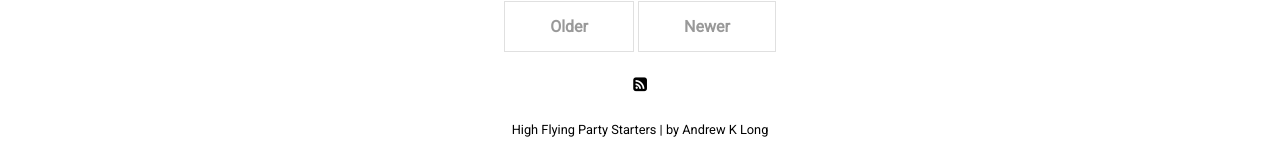
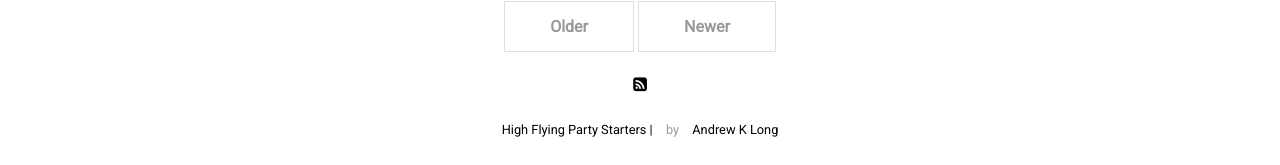
Before and after one commit to highflyingpartystarters/highflyingpartystarters.github.io, a Jekyll site: the page built from index.html, in a window 1280 px wide and 1068 px high. Shown: the part 900-1065 px from the top of the window. Built offline with Jekyll 4.4.1, drawn with Linux system fonts in a browser that asks for light colours; nearby versions of some CDN libraries; the list of posts is cut into pages by our own code.

Commit message:
added author link to www.andrewklong.com

```diff
--- a/_config.yml
+++ b/_config.yml
@@ -17,6 +17,7 @@ sass:
 title:		           "High Flying Party Starters"
 description:	       ""
 author:              "Andrew K Long"
+authorurl:           "https://www.andrewklong.com"
 
 # RSS 2.0 can be used instead of Atom by uncommenting following two lines
 #feed:
--- a/_includes/footer.html
+++ b/_includes/footer.html
@@ -2,5 +2,5 @@
   {% for item in site.data.settings.social %}
     <a href="{{ item.link }}" class="menu-link" target="_blank"><i class="fa fa-{{ item.icon }}" aria-hidden="true"></i></a>
   {% endfor %}
-  <div class="post-date"><a href="{{ site.github.url }}/">{{ site.title }} | {{ site.description }} by {{ site.author }}</a></div>
+  <div class="post-date"><a href="{{ site.github.url }}/">{{ site.title }} | {{ site.description }}</a> by <a href="{{site.authorurl}}">{{ site.author }}</a>
 </footer>
```
Also changed, not shown: 7 other files.
